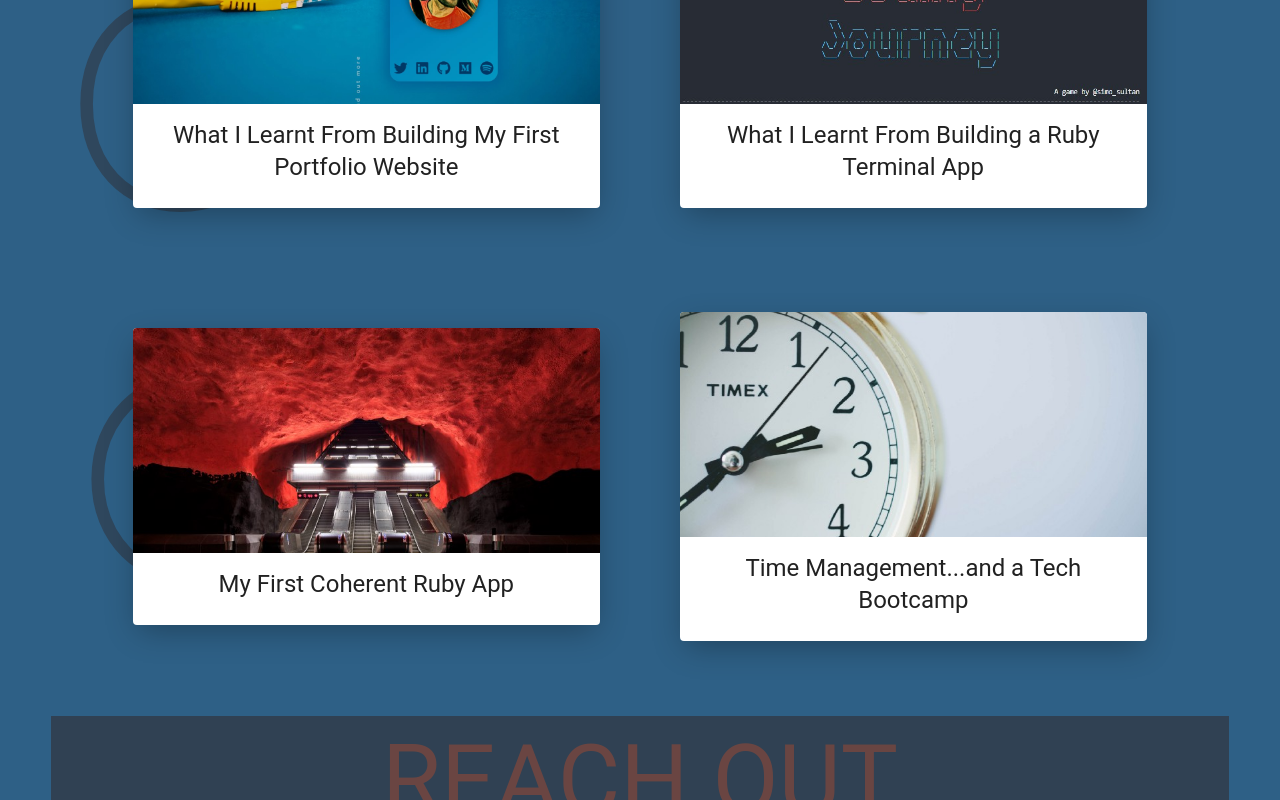
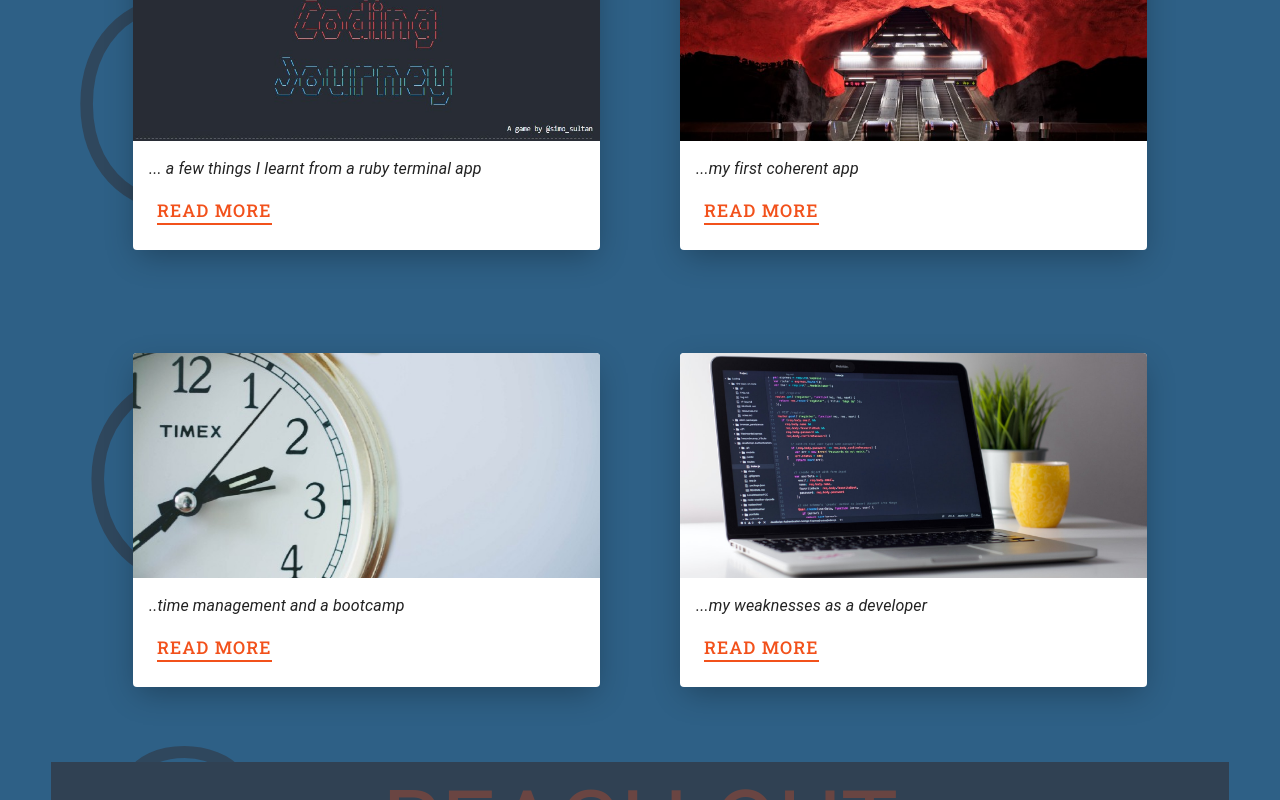
Before and after one commit to SimoSultan/portfolio_v2, a React (Create React App) app: page / in a window 1280 px wide. Shown: the part 6900-7700 px from the top of the page. Built offline with nearby package versions, Linux system fonts and the light colour scheme.

Commit message:
added button, changed heading and removed description from blog item

```diff
--- a/src/components/blogs/BlogItem.js
+++ b/src/components/blogs/BlogItem.js
@@ -7,6 +7,7 @@ import Card from '@material-ui/core/Card';
 import CardActionArea from '@material-ui/core/CardActionArea';
 import CardContent from '@material-ui/core/CardContent';
 import CardMedia from '@material-ui/core/CardMedia';
+import Button from '@material-ui/core/Button';
 
 // responsive plugin
 import { useMediaQuery } from 'react-responsive'
@@ -53,13 +54,34 @@ const useStyles = makeStyles(() => ({
     //     transition: 'opacity 0.5s ease-in-out',
     // },
     contentHeading: {
-        textAlign: 'center',
+        // textAlign: 'center',
+        fontStyle: 'italic',
     },
     media: {
         height: '150px',
         [theme.breakpoints.up('sm')]: {
             height: '225px',
         }
+    },
+    blogItemButton: {
+        cursor: 'pointer',
+        color: '#F2511B',
+        letterSpacing: '1px',
+        fontFamily: 'Roboto Slab',
+        fontSize: '1.1rem',
+    },
+    blogButtonCont: {
+        margin: '2% 0',
+        "&:hover > *:last-child": {
+            opacity: 0,
+        },
+    },
+    blogButtonUnderline: {
+        width: '115px',
+        height: '2px',
+        backgroundColor: '#F2511B',
+        margin: '-9px 0 0 8px',
+        transition: 'opacity .35s ease-in-out',
     },
 }));
 
@@ -77,6 +99,7 @@ function BlogItem( { blog, index } ) {
     const [props, set] = useSpring(() => ({ xy: [0, 0], config: { mass: 10, tension: 550, friction: 140 } }))
 
     return (
+
         <Grid item xs={ isLandscape ? 9 : 12 } sm={8} md={5}>
 
             <a href={blog.link} target="_blank" rel="noopener noreferrer" className={classes.listLink}>
@@ -99,17 +122,33 @@ function BlogItem( { blog, index } ) {
 
                                     <CardContent className={classes.contentContainer}>
 
-                                    <Typography gutterBottom variant="h5" component="h2" className={classes.contentHeading}>
+                                        <Typography gutterBottom variant="body1" className={classes.contentHeading}>
 
                                             {blog.name}
 
                                         </Typography>
-    {/*
-                                    <Typography variant="body2" color="textSecondary" component="p" className={classes.contentDesc}>
+
+                                        {/* <Typography variant="body2" color="textSecondary" component="p" className={classes.contentDesc}>
 
                                             {blog.description}
 
                                         </Typography> */}
+
+                                        <div className={classes.blogButtonCont}>
+
+                                            <Button
+                                                href={blog.link}
+                                                target="_blank"
+                                                className={classes.blogItemButton}
+                                            >
+
+                                                Read More
+
+                                            </Button>
+
+                                            <div className={classes.blogButtonUnderline} />
+
+                                        </div>
 
                                     </CardContent>
 
@@ -122,6 +161,7 @@ function BlogItem( { blog, index } ) {
                     </animated.div>
 
                 </div>
+
             </a>
 
         </Grid>
--- a/src/components/blogs/blogList.json
+++ b/src/components/blogs/blogList.json
@@ -2,45 +2,47 @@
     "blogList": [
 
         {
-        "name": "Time Management...and a Tech Bootcamp",
+            "name": "...my weaknesses as a developer",
+            "description": "I wanted to document my current situation on what I believe to be my weaknesses as a developer so far. I think it will be a great read in a few years to see how many of these exist still, and what new ones have arised.",
+            "link": "https://medium.com/@simo_sultan/my-weaknesses-as-a-developer-ac98b3987165",
+            "img": "images/blogs/weaknesses.jpg"
+        },
+
+        {
+            "name": "..time management and a bootcamp",
             "description": "How I personally deal with stress and anxiety from the pressure of having 1 million things to do on my mind.",
             "link": "https://medium.com/@simo_sultan/time-management-and-a-tech-bootcamp-c300e755b0b",
             "img": "images/blogs/time_management.jpg"
         },
 
         {
-        "name": "My First Coherent Ruby App",
+            "name": "...my first coherent app",
             "description": "The mini revelation, when writing code, I had in the first few weeks at Coder Academy. It had been a while since I had thought this way so it was great to have my memory jogged about this.",
             "link": "https://medium.com/@simo_sultan/my-first-coherent-ruby-terminal-app-4f743b768dd3",
             "img": "images/blogs/my_first_coherent_terminal_app.jpg"
         },
 
         {
-        "name": "What I Learnt From Building a Ruby Terminal App",
+            "name": "... a few things I learnt from a ruby terminal app",
             "description": "A few points on things I picked up from my first code sprint that was for our first piece of assessment at Coder Academy. First time writing docs too.",
             "link": "https://medium.com/@simo_sultan/what-i-learnt-from-building-a-ruby-terminal-application-9d22aa4297db",
             "img": "images/blogs/text_adventure.jpg"
         },
 
         {
-        "name": "What I Learnt From Building My First Portfolio Website",
+            "name": "...a few things I learnt building a portfolio site",
             "description": "A few more pointers I picked up from my experience with building an end product in only CSS/SASS and HTML. When I wrote this description though, my dislike of CSS (even though I love design) has lessened due to CSS frameworks.",
             "link": "https://medium.com/@simo_sultan/what-i-learnt-from-building-my-first-portfolio-website-66a607d45de5",
             "img": "images/blogs/portfolio_v1.jpg"
         },
 
         {
-        "name": "A Rough Guide to Creating a CSS Avatar",
+            "name": "...a *rough* guide on building a CSS avatar",
             "description": "I came across a cool avatar and really wanted to recreate it for my profile picture with only CSS (told you I like design). This is a quick guide on how to build one yourself.",
             "link": "https://medium.com/@simo_sultan/a-rough-guide-to-create-a-css-avatar-bb9888011887",
             "img": "images/blogs/css_avatar.png"
-    },
+        }
 
-    {
-        "name": "My Weaknesses as a Developer",
-        "description": "I wanted to document my current situation on what I believe to be my weaknesses as a developer so far. I think it will be a great read in a few years to see how many of these exist still, and what new ones have arised.",
-        "link": "https://medium.com/@simo_sultan/my-weaknesses-as-a-developer-ac98b3987165",
-        "img": "images/blogs/weaknesses.jpg"
-        }
+
     ]
 }
--- a/src/components/home/Home.js
+++ b/src/components/home/Home.js
@@ -80,7 +80,6 @@ function Home() {
 
     // TODO: add sub headings to the project items
     // TODO: do something with fadeout animation of card/ name, maybe move the name above the text somehow
-    // TODO: first blog is about my weaknesses, change the order
     // TODO: I HAVE TO CLICK THE WORD TO GET THE LINKS TO WORK, THE BLUE HOVER SECTIONS AREN'T CLICKABLE
     // TODO: reload page bug is there on live site where the whole page moves sideways
     // TODO: maybe remove the vertical word
```
Lines whose indentation alone changed are shown as unchanged.
